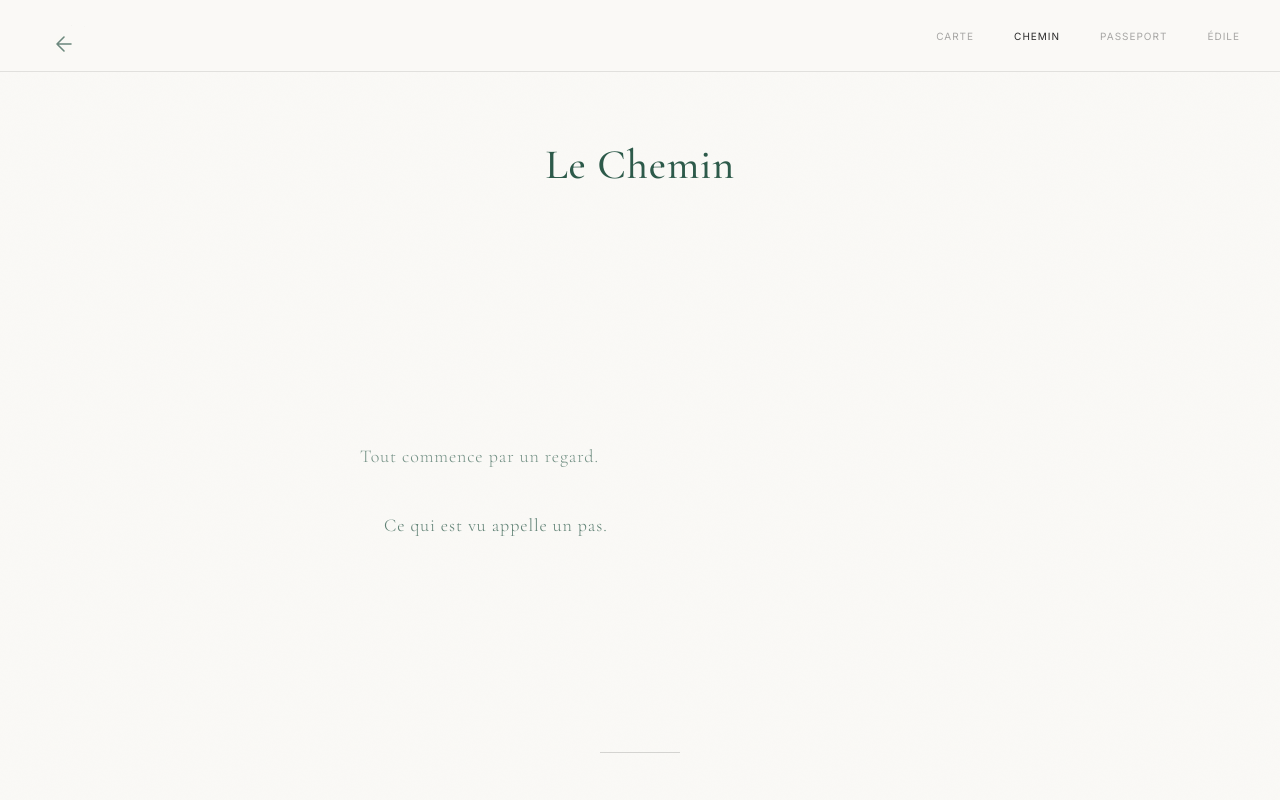
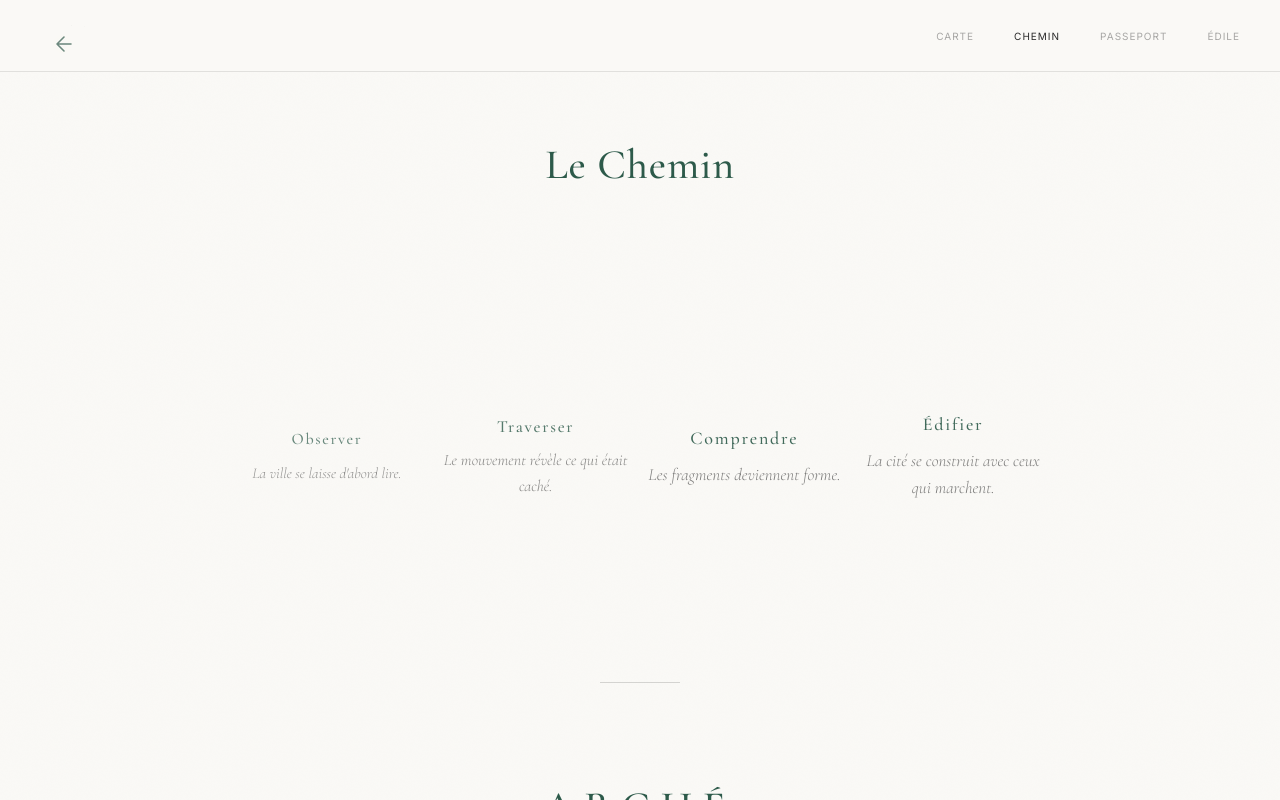
Before and after one commit to echofield/arch-citizen, a React (Vite) app: page / in a window 1280 px wide. Both pictures are taken after a click on the button "CHEMIN". Shown: the top 800 px of the page. Built offline with nearby package versions, Linux system fonts and the light colour scheme.

Commit message:
Restore four-block grid layout: Observer, Traverser, Comprendre, Ã‰difier

```diff
--- a/src/pages/Chemin.tsx
+++ b/src/pages/Chemin.tsx
@@ -40,57 +40,145 @@ export default function Chemin({ onNavigate }: CheminProps) {
         </h1>
       </section>
 
-      {/* Minimal textual composition — spatial meaning */}
+      {/* Four content blocks */}
       <section
         style={{
-          maxWidth: '640px',
+          maxWidth: '900px',
           margin: '0 auto 120px',
-          padding: '100px 40px',
+          padding: '60px 40px',
           position: 'relative'
         }}
       >
         <div
           style={{
-            position: 'relative',
-            width: '100%'
+            display: 'grid',
+            gridTemplateColumns: 'repeat(4, 1fr)',
+            gap: '15px',
+            maxWidth: '900px',
+            width: '100%',
+            margin: '0 auto',
+            alignItems: 'center'
           }}
         >
-          {/* Upper sentence — lighter, more elevated */}
+          {/* Moment 1: Observer */}
+          <div style={{ textAlign: 'center' }}>
+            <p
+              style={{
+                fontFamily: 'Cormorant Garamond, Georgia, serif',
+                fontSize: '16px',
+                fontWeight: 500,
+                letterSpacing: '0.1em',
+                color: '#2D5A4A',
+                marginBottom: '8px',
+                opacity: 0.7
+              }}
+            >
+              Observer
+            </p>
+            <p
+              style={{
+                fontFamily: 'Cormorant Garamond, Georgia, serif',
+                fontSize: '15px',
+                fontWeight: 300,
+                fontStyle: 'italic',
+                lineHeight: 1.6,
+                color: '#2B2B2B',
+                opacity: 0.5
+              }}
+            >
+              La ville se laisse d'abord lire.
+            </p>
+          </div>
+
+          {/* Moment 2: Traverser */}
+          <div style={{ textAlign: 'center' }}>
+            <p
+              style={{
+                fontFamily: 'Cormorant Garamond, Georgia, serif',
+                fontSize: '17px',
+                fontWeight: 500,
+                letterSpacing: '0.1em',
+                color: '#2D5A4A',
+                marginBottom: '8px',
+                opacity: 0.8
+              }}
+            >
+              Traverser
+            </p>
+            <p
+              style={{
+                fontFamily: 'Cormorant Garamond, Georgia, serif',
+                fontSize: '16px',
+                fontWeight: 300,
+                fontStyle: 'italic',
+                lineHeight: 1.6,
+                color: '#2B2B2B',
+                opacity: 0.55
+              }}
+            >
+              Le mouvement révèle ce qui était caché.
+            </p>
+          </div>
+
+          {/* Moment 3: Comprendre */}
+          <div style={{ textAlign: 'center' }}>
             <p
               style={{
                 fontFamily: 'Cormorant Garamond, Georgia, serif',
                 fontSize: '18px',
-              fontWeight: 300,
-              letterSpacing: '0.05em',
+                fontWeight: 500,
+                letterSpacing: '0.1em',
                 color: '#2D5A4A',
-              lineHeight: 1.6,
-              margin: 0,
-              paddingLeft: '0',
-              opacity: 0.65,
-              transform: 'translateY(-8px)'
+                marginBottom: '8px',
+                opacity: 0.9
               }}
             >
-            Tout commence par un regard.
+              Comprendre
             </p>
+            <p
+              style={{
+                fontFamily: 'Cormorant Garamond, Georgia, serif',
+                fontSize: '17px',
+                fontWeight: 300,
+                fontStyle: 'italic',
+                lineHeight: 1.6,
+                color: '#2B2B2B',
+                opacity: 0.6
+              }}
+            >
+              Les fragments deviennent forme.
+            </p>
+          </div>
 
-          {/* Lower sentence — more grounded, slightly descended */}
+          {/* Moment 4: Édifier */}
+          <div style={{ textAlign: 'center' }}>
             <p
               style={{
                 fontFamily: 'Cormorant Garamond, Georgia, serif',
                 fontSize: '18px',
-              fontWeight: 300,
-              letterSpacing: '0.05em',
+                fontWeight: 500,
+                letterSpacing: '0.1em',
                 color: '#2D5A4A',
-              lineHeight: 1.6,
-              margin: 0,
-              marginTop: '24px',
-              paddingLeft: '24px',
-              opacity: 0.75,
-              transform: 'translateY(8px)'
+                marginBottom: '8px',
+                opacity: 0.9
               }}
             >
-            Ce qui est vu appelle un pas.
+              Édifier
             </p>
+            <p
+              style={{
+                fontFamily: 'Cormorant Garamond, Georgia, serif',
+                fontSize: '17px',
+                fontWeight: 300,
+                fontStyle: 'italic',
+                lineHeight: 1.6,
+                color: '#2B2B2B',
+                opacity: 0.6
+              }}
+            >
+              La cité se construit avec ceux qui marchent.
+            </p>
+          </div>
         </div>
       </section>
 
```
Lines whose indentation alone changed are shown as unchanged.
